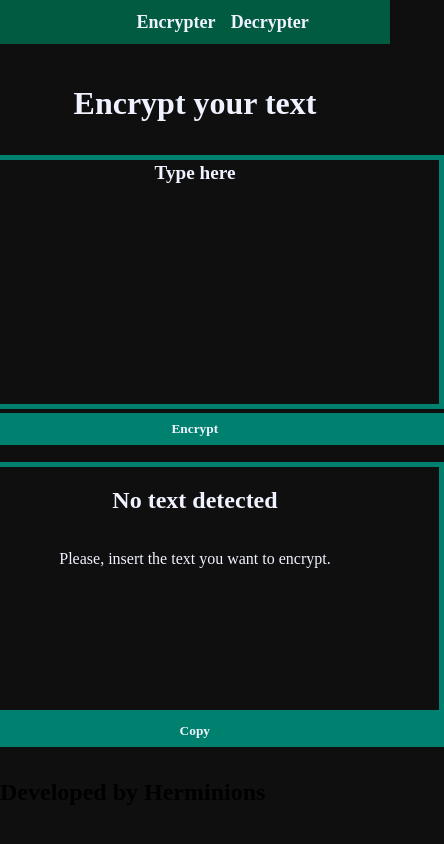
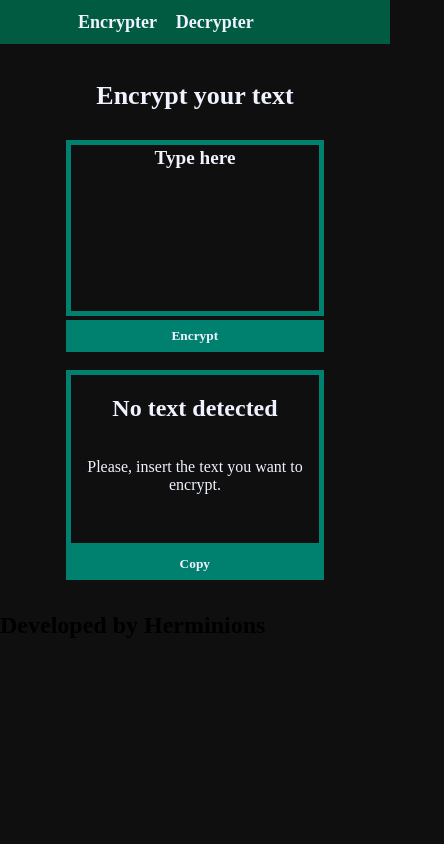
Before and after one commit to herminions/text-encrypter-decrypter, a plain HTML site: page index.html in a window 390 px wide. Shown: the whole page, 444 px wide, since content can reach past the window. Drawn offline with Linux system fonts and the light colour scheme; a web font is replaced by a local one.

Commit message:
style: adapted to even smaller screens

```diff
--- a/styles/style.css
+++ b/styles/style.css
@@ -169,11 +169,13 @@ body{
 @media (max-width: 650px){
 
     .header{
-        padding-left: 35%;
+        padding-left: 20%;
         padding-bottom: 3%;
         padding-top: 3%;
     }
-
+    .title{
+        font-size: small;
+    }
     .header_menu_button{
         margin-right: 5%;
         font-size: large;
@@ -184,26 +186,28 @@ body{
     }
 
     .input_area{
-        width:30.25rem;
+        width:15.25rem;
+        height: 10.25rem;
     }
 
     .main_output_display{
-        width:30.5rem;
+        width:15.5rem;
+        height: 10.5rem;
         align-items: center;
     }
 
     .main_button_encrypt{
         height: 2rem;
-        width:31.1rem;
+        width:16.1rem;
     }
 
     .main_button_decrypt{
         height: 2rem;
-        width:31.1rem;
+        width:16.1rem;
     }
 
     .main_copy_button{
         height: 2rem;
-        width:31.1rem;
+        width:16.1rem;
     }
 }
```
